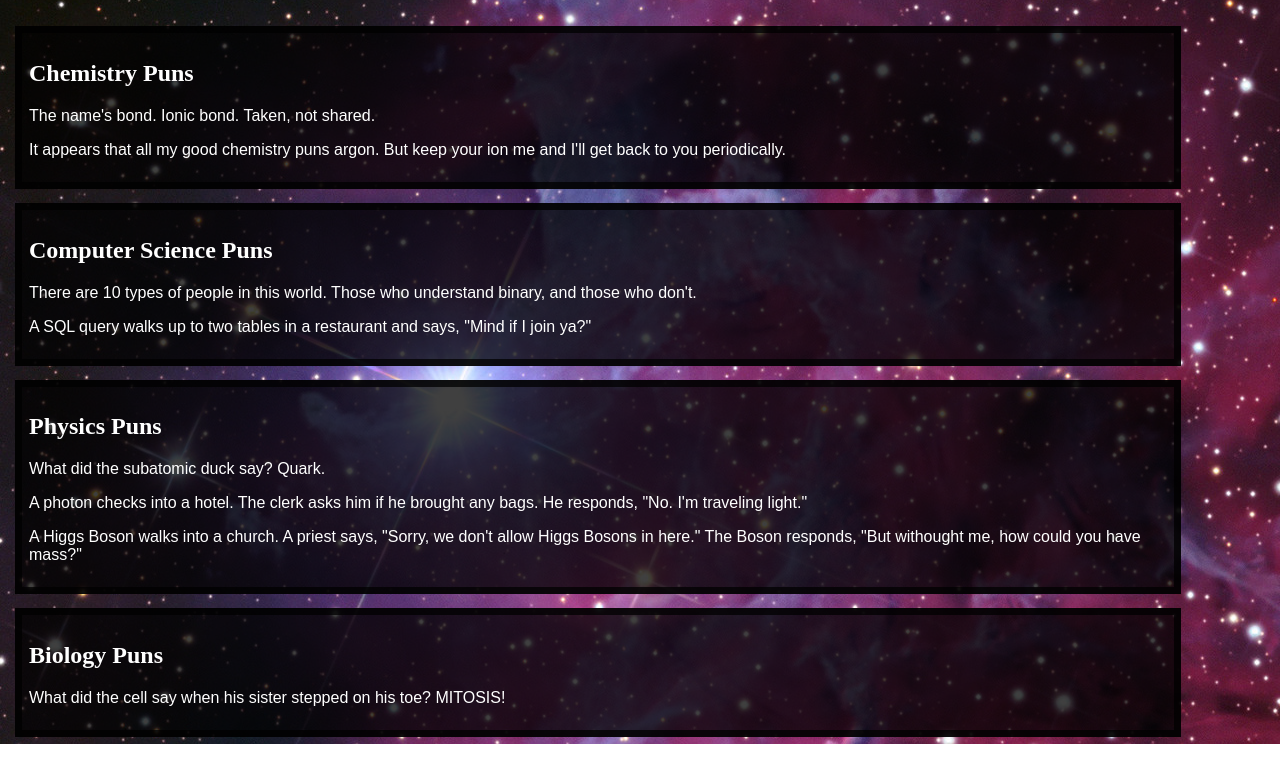
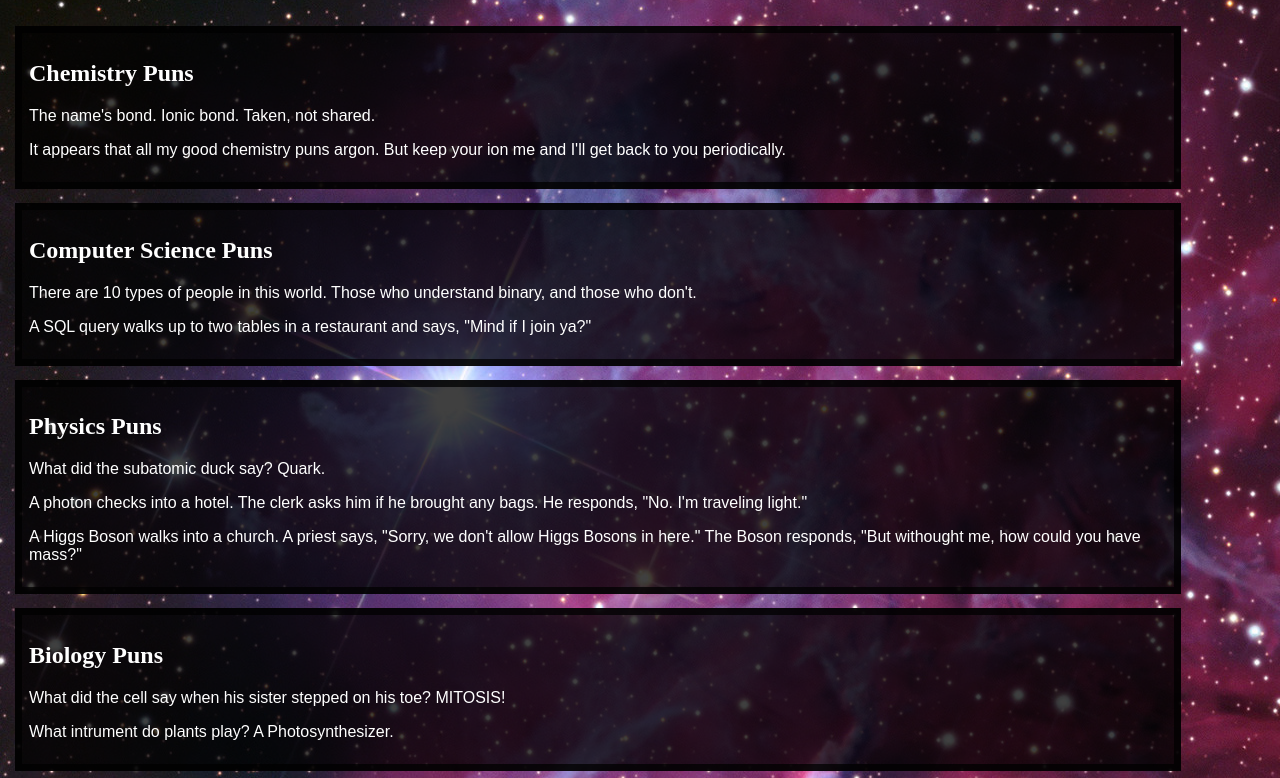
Before and after one commit to chloestingray/pun-site, a plain HTML site: page index.html in a window 1280 px wide. Shown: the part 61-839 px from the top of the page. Before the commit the page ends 805 px from the top, so only its background shows below. Drawn offline with Linux system fonts and the light colour scheme.

Commit message:
added things

```diff
--- a/index.html
+++ b/index.html
@@ -30,6 +30,7 @@
    <div class="biology">
    <h2>Biology Puns</h2>
    <p>What did the cell say when his sister stepped on his toe? MITOSIS!</p>
+   <p>What intrument do plants play? A Photosynthesizer.</p>
    </div>
 
    <br>
```
